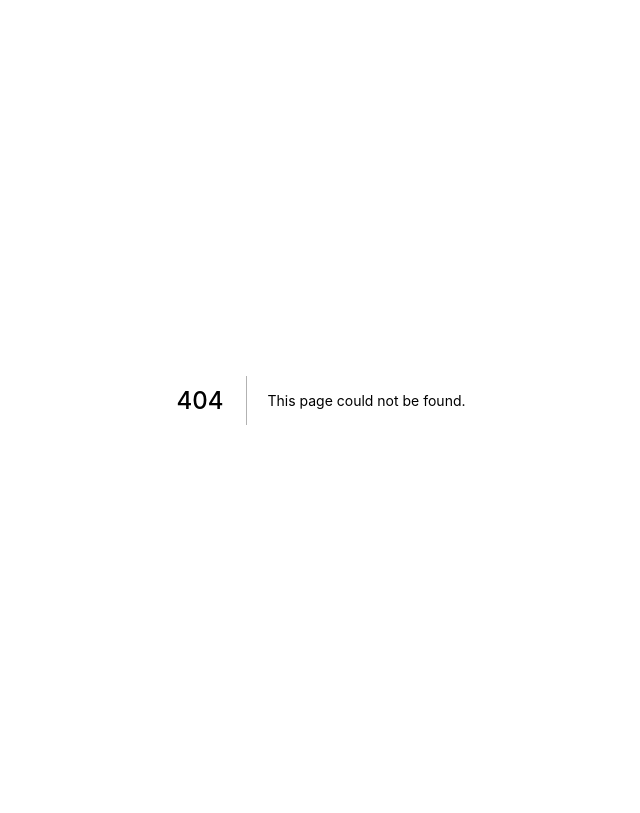
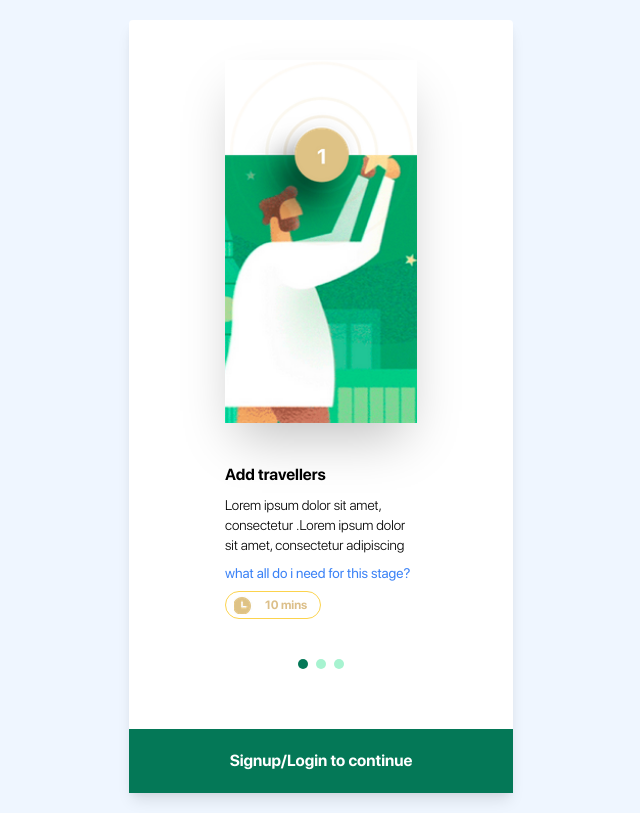
Before and after one commit to Pranav2612000/nextjs-blog, a Next.js app: page /welcome in a window 1280 px wide. Before the commit this address had no page. Shown: the whole page, without its empty margins (319-959 px from the left). Built offline with nearby package versions, Linux system fonts and the light colour scheme.

Commit message:
feat: design the welcome page

```diff
--- a/src/components/LoginSignupBtn.tsx
+++ b/src/components/LoginSignupBtn.tsx
@@ -1,8 +1,16 @@
 const LoginSignupBtn = (props) => {
+  const handleButtonClick = (e) => {
+    e.preventDefault();
+    if(!props.onClick) {
+      return;
+    }
+    props.onClick();
+  }
+
   return (
     <>
       {props.isDataValid ? (
-        <button className="py-5 w-full text-center font-sfprobold bg-green-700 text-white">{props.text}</button>
+        <button className="py-5 w-full text-center font-sfprobold bg-green-700 text-white" onClick={handleButtonClick}>{props.text}</button>
         ) : (
         <button className="py-5 w-full text-center font-sfprobold bg-white text-gray-500 login-signup-submit-btn">{props.text}</button>
       )}
--- /dev/null
+++ b/src/pages/welcome.tsx
@@ -0,0 +1,58 @@
+import React from "react";
+import Link from 'next/link';
+import { useRouter } from 'next/router';
+
+import LoginSignupBtn from '../components/LoginSignupBtn';
+
+const Welcome = () => {
+  const router = useRouter();
+  return (
+    <div className="flex items-top w-full bg-blue-50">
+      <div className="w-full bg-white rounded shadow-lg md:max-w-sm md:mx-auto md:mt-5 md:mb-5">
+        <div className="mt-10 flex items-center justify-center">
+          <div className="w-2/4">
+            <div className="shadow-2xl">
+              <img className="w-full" src="/assets/images/welcome_banner.png"/>
+            </div>
+            <div className="mt-10">
+              <div className="font-sfprobold text-md">
+                Add travellers
+              </div>
+              <div className="mt-2 font-sfprolight text-sm">
+                <p>
+                Lorem ipsum dolor sit amet, consectetur .Lorem ipsum dolor sit amet, consectetur adipiscing
+                </p>
+              </div>
+              <div className="mt-2 font-sfproregular text-sm text-blue-500">
+                <p>
+                  what all do i need for this stage?
+                </p>
+              </div>
+              <div className="w-2/4 border-yellow-300 border-1 p-1 mt-2 rounded-2xl flex flex-row">
+                <div className="px-1">
+                  <img src="/assets/images/clock_icon.png"/>
+                </div>
+                <div className="px-2 flex items-center font-sfprobold text-xs text-golden-400">
+                  <p>
+                    10 mins
+                  </p>
+                </div>
+              </div>
+              <div className="flex items-center justify-center p-10">
+                <div className="flex flex-row">
+                  <div className="h-2.5 w-2.5 bg-green-700 mx-1 rounded-full"></div>
+                  <div className="h-2.5 w-2.5 bg-green-200 mx-1 rounded-full"></div>
+                  <div className="h-2.5 w-2.5 bg-green-200 mx-1 rounded-full"></div>
+                </div>
+              </div>
+            </div>
+          </div>
+        </div>
+        <div className="mt-5 w-full">
+            <LoginSignupBtn text={"Signup/Login to continue"} isDataValid={true} onClick={() => {router.push("/login")}}/>
+        </div>
+      </div>
+    </div>
+  );
+};
+export default Welcome;
--- a/src/styles/globals.css
+++ b/src/styles/globals.css
@@ -29,6 +29,12 @@
   }
   .bg-ochre-400 {
     background-color: #be9a56;
+  }
+  .text-golden-400 {
+    color: #dcbf89
+  }
+  .border-1 {
+    border-width: 1px;
   }
 }
 
```
Also changed, not shown: public/assets/images/clock_icon.png (added), public/assets/images/welcome_banner.png (added).
